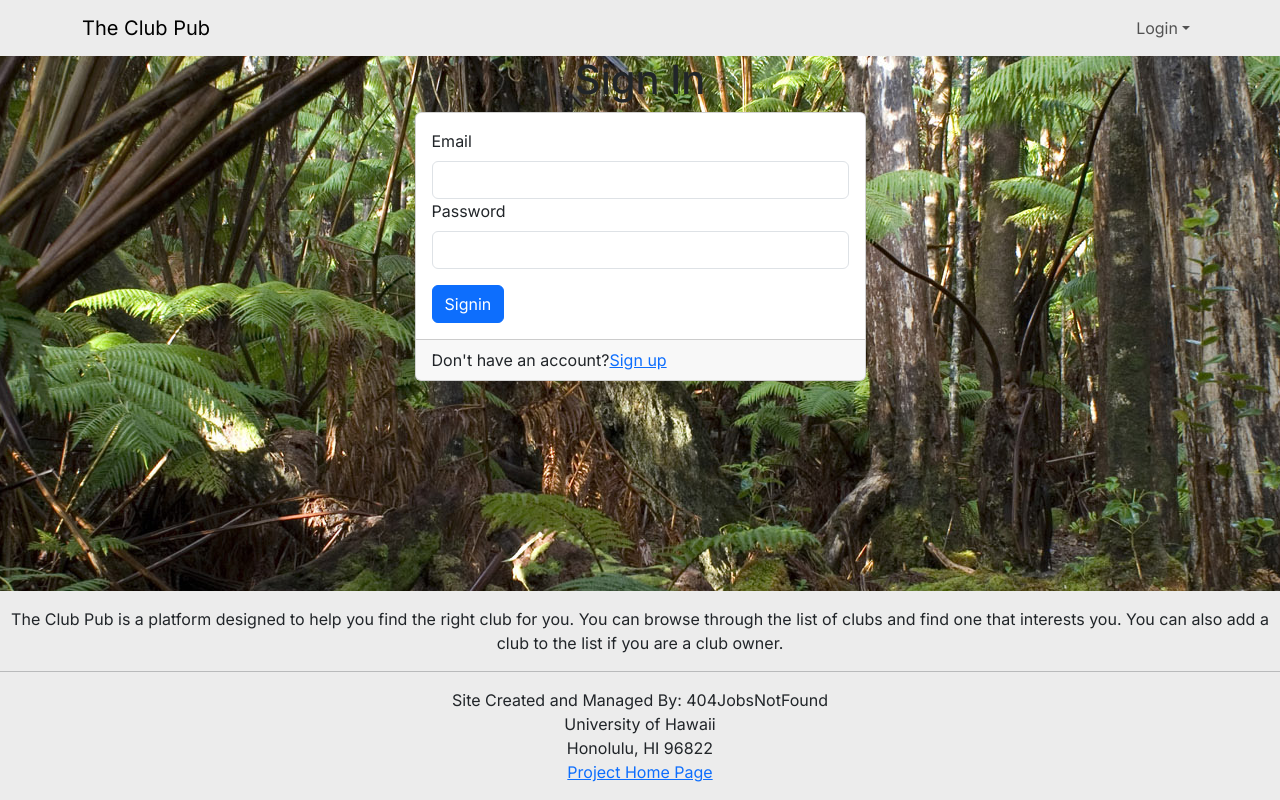
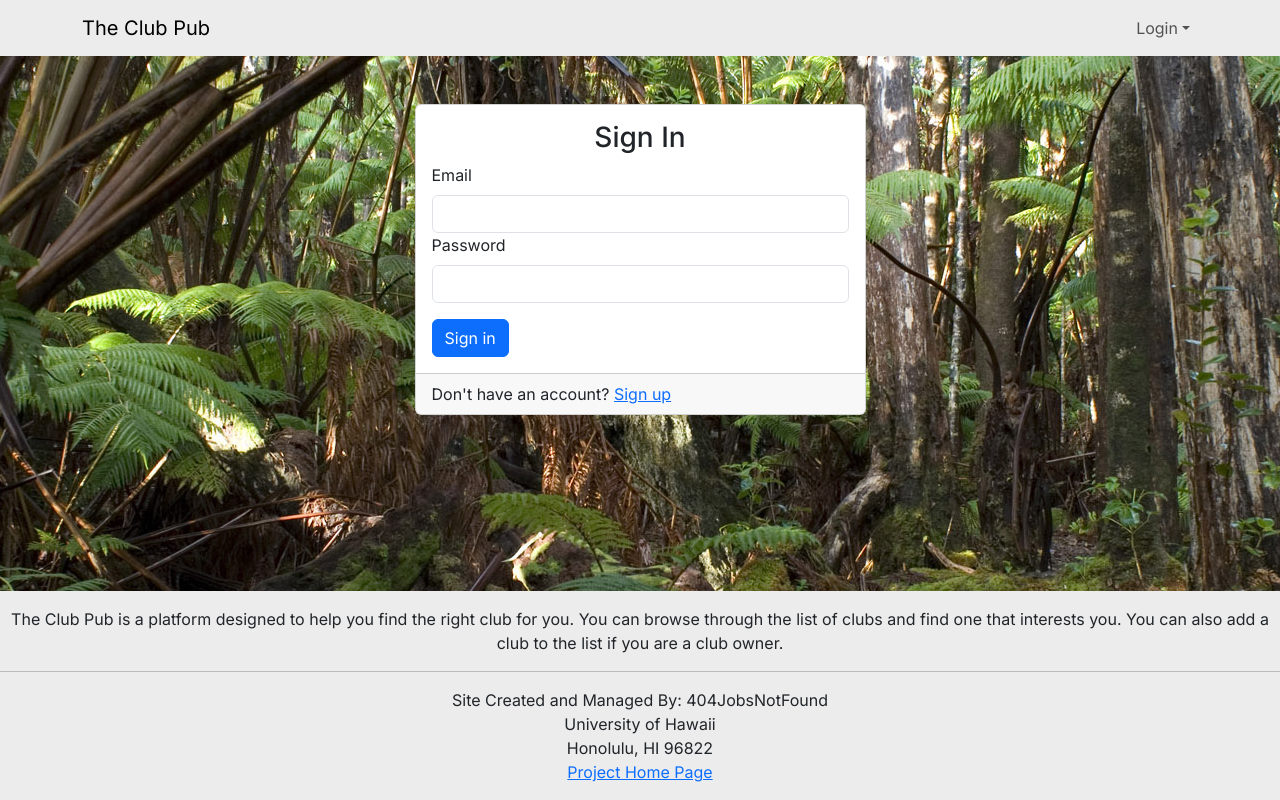
Before and after one commit to 404jobsnotfound/the-club-pub, a Next.js app: page /auth/signin in a window 1280 px wide. Built offline with nearby package versions, Linux system fonts and the light colour scheme; no server answers.

Commit message:
Removed Graduation year from Sign Up

```diff
--- a/src/app/auth/signin/page.tsx
+++ b/src/app/auth/signin/page.tsx
@@ -29,9 +29,9 @@ const SignIn = () => {
       <Container>
         <Row className="justify-content-center">
           <Col xs={5}>
-            <h1 className="text-center">Sign In</h1>
-            <Card>
+            <Card className="mt-5">
               <Card.Body>
+                <h3 className="text-center">Sign In</h3>
                 <Form method="post" onSubmit={handleSubmit}>
                   <Form.Group controlId="formBasicEmail">
                     <Form.Label>Email</Form.Label>
@@ -42,12 +42,13 @@ const SignIn = () => {
                     <input name="password" type="password" className="form-control" />
                   </Form.Group>
                   <Button type="submit" className="mt-3">
-                    Signin
+                    Sign in
                   </Button>
                 </Form>
               </Card.Body>
               <Card.Footer>
                 Don&apos;t have an account?
+                {'  '}
                 <a href="/auth/signup">Sign up</a>
               </Card.Footer>
             </Card>
```
Also changed, not shown: src/app/auth/signup/page.tsx (+0 -11 lines).
